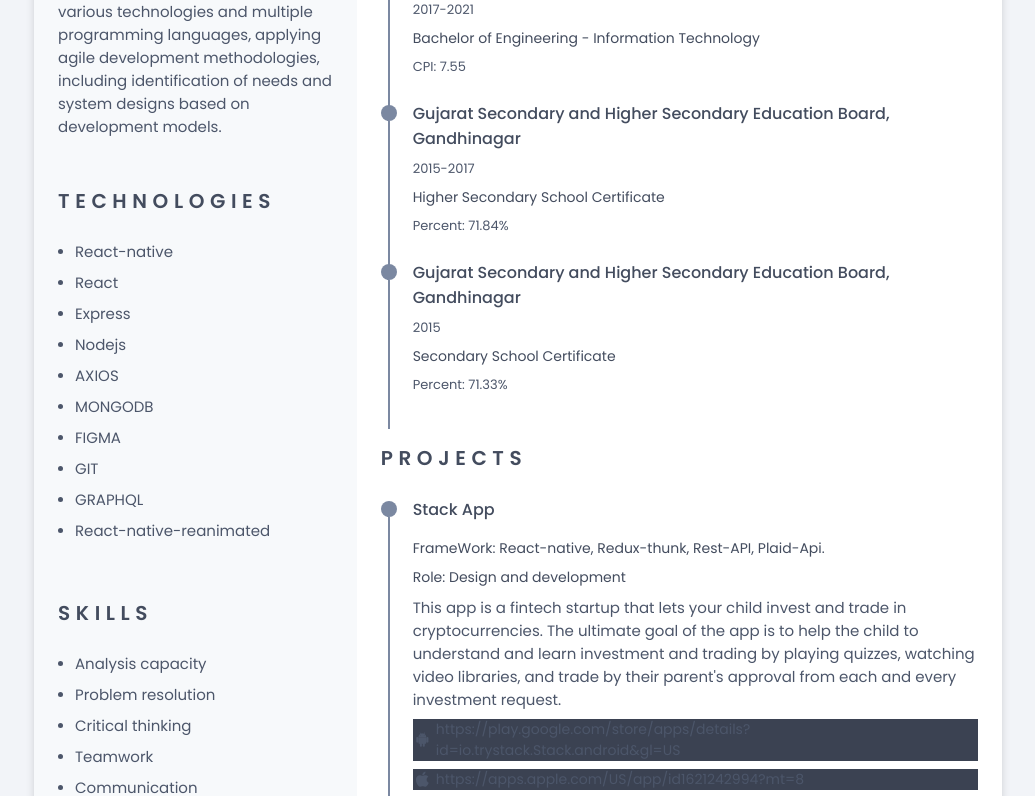
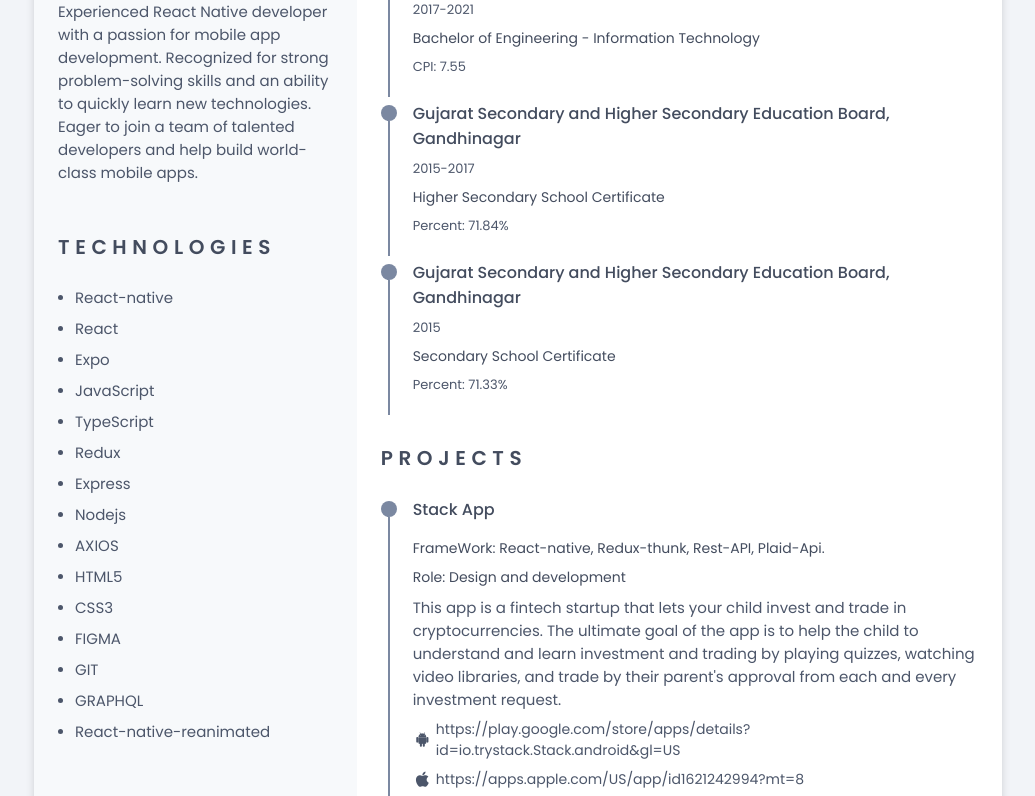
Before and after one commit to Prem2412/resume, a React (Create React App) app: page / in a window 1280 px wide. Shown: the part 609-1405 px from the top of the page, without its empty margins (122-1157 px from the left). Built offline with nearby package versions, Linux system fonts and the light colour scheme.

Commit message:
console log removed, style changes, data field changed

```diff
--- a/src/App.css
+++ b/src/App.css
@@ -42,6 +42,7 @@
 ::after {
   box-sizing: border-box;
 }
+::-webkit-scrollbar { display: none; }
 
 html {
   scroll-behavior: smooth;
@@ -337,9 +338,10 @@ button.generate__btn {
 }
 .link_container{
   flex-direction: row;
-  background-color: #3b4252;
   display: flex;
-  overflow: hidden;
+  overflow: scroll;
+  overflow-x: auto;
+  overflow-y: hidden;
 }
 
 .project__link:hover {
@@ -371,9 +373,10 @@ button.generate__btn {
 .experience__line {
   display: block;
   width: 2px;
-  height: 110%;
+  height: 100%;
   background-color: var(--text-color-light);
   transform: translate(7px, 0);
+  overflow: hidden;
 }
 
 .education__data,
@@ -388,7 +391,7 @@ button.generate__btn {
 
 .education__studies,
 .experience__company,
-.experience__proyect {
+.experience__project {
   font-size: var(--small-font-size);
   color: var(--title-color);
 }
--- a/src/components/options.js
+++ b/src/components/options.js
@@ -5,7 +5,7 @@ import { loadFull } from "tsparticles";
 
 export const Options = () => {
   const particlesInit = useCallback(async (engine) => {
-    console.log(engine);
+    // console.log(engine);
     // you can initiate the tsParticles instance (engine) here, adding custom shapes or presets
     // this loads the tsparticles package bundle, it's the easiest method for getting everything ready
     // starting from v2 you can add only the features you need reducing the bundle size
@@ -13,7 +13,7 @@ export const Options = () => {
   }, []);
 
   const particlesLoaded = useCallback(async (container) => {
-    await console.log(container);
+    // await console.log(container);
   }, []);
 
   var { lsTheme, lsIcon, lsSnow } = "";
--- a/src/components/profile.js
+++ b/src/components/profile.js
@@ -1,5 +1,4 @@
 import React from "react";
-// import { GenerateCV } from "./generateCV";
 import { Options } from "./options";
 
 export const Profile = ({
@@ -22,9 +21,6 @@ export const Profile = ({
           </h1>
           <h3 className="home__profession">{ocupation}</h3>
         </div>
-        {/* {!isMobileView && (
-          <GenerateCV {...{ location, email, telephone, social }} />
-        )} */}
         <div className="home__address bd-grid">
           <span className="home__information">
             <i className="bx bx-map home__icon" /> {location}
--- a/src/components/projects.js
+++ b/src/components/projects.js
@@ -31,9 +31,9 @@ const Project = ({
       </div>
       <div className="experience__data bd-grid">
         <h3 className="experience__title">{name}</h3>
-        <span className="experience__proyect">{period}</span>
-        <span className="experience__proyect">FrameWork: {framework}</span>
-        <span className="experience__proyect"> Role: {role} </span>
+        <span className="experience__project">{period}</span>
+        <span className="experience__project">FrameWork: {framework}</span>
+        <span className="experience__project"> Role: {role} </span>
         {description.map((desc, i) => (
           <Description key={i} desc={desc} />
         ))}
--- a/src/schemas/data.js
+++ b/src/schemas/data.js
@@ -10,7 +10,7 @@ export const Data = {
   aboutMe: {
     label: "PROFILE",
     description:
-      "Programmer Analyst, trained to develop computer applications in various technologies and multiple programming languages, applying agile development methodologies, including identification of needs and system designs based on development models.",
+      "Extensive experience in Web and Mobile apps development. Experienced React Native developer with a passion for mobile app development. Recognized for strong problem-solving skills and an ability to quickly learn new technologies. Eager to join a team of talented developers and help build world-class mobile apps.",
   },
   skills: {
     technicalLabel: "TECHNOLOGIES",
@@ -18,10 +18,15 @@ export const Data = {
     technicalSkills: [
       "React-native",
       "React",
+      "Expo",
+      "JavaScript",
+      "TypeScript",
+      "Redux",
       "Express",
       "Nodejs",
       "AXIOS",
-      "MONGODB",
+      "HTML5",
+      "CSS3",
       "FIGMA",
       "GIT",
       "GRAPHQL",
```
